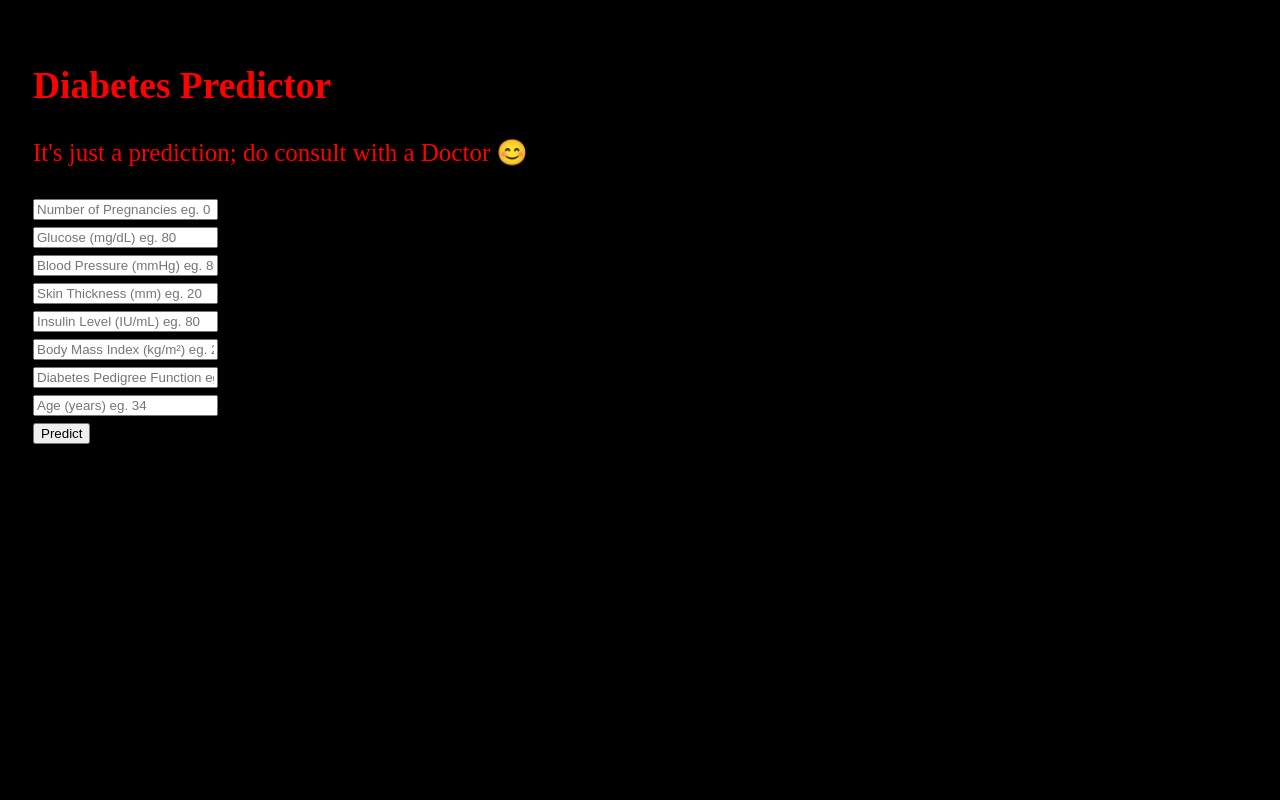
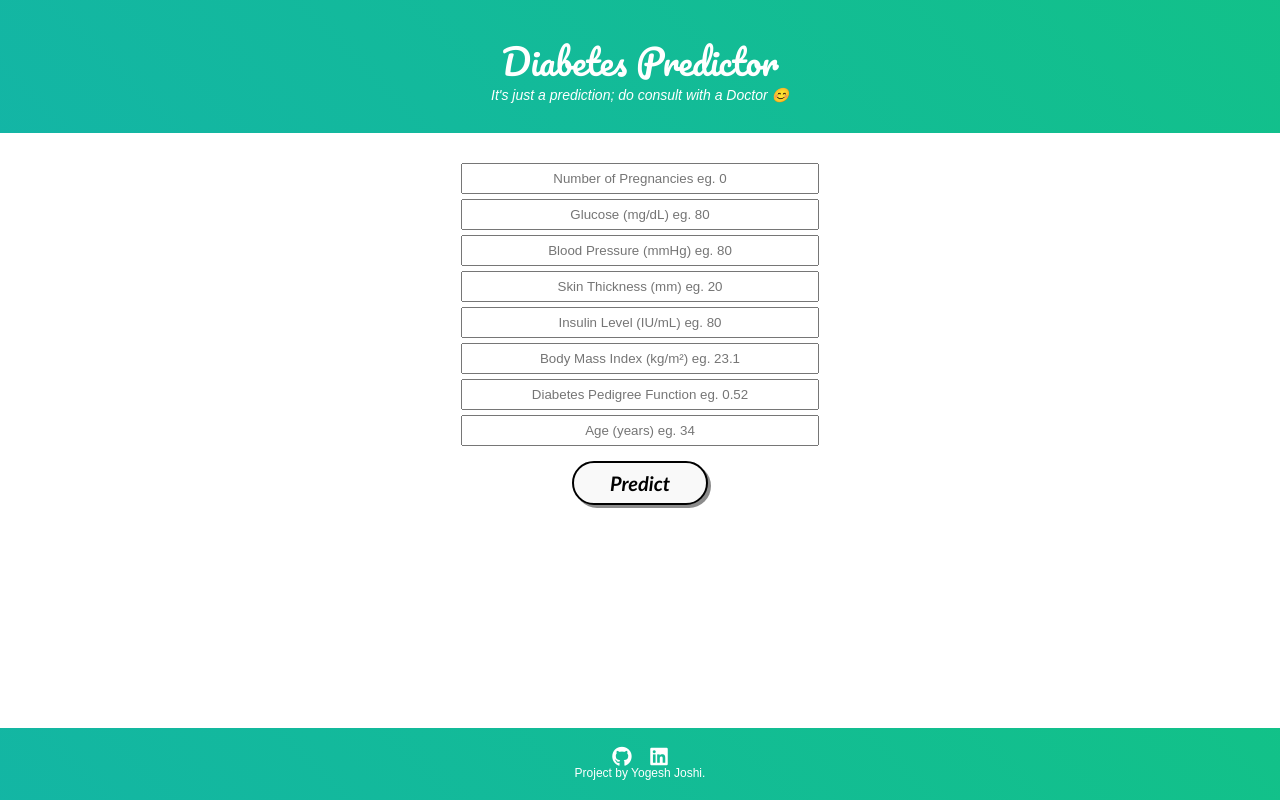
Before and after one commit to Yj8055/Microsoft-Intenship---Diabetes-predictor, a Flask app: page / in a window 1280 px wide. Run offline with Flask 2, Linux system fonts and the light colour scheme; parts of the project's set-up code (start-up, migrations or seed data) failed here and were passed over; some libraries are stand-ins or nearby versions.

Commit message:
Update index.html

```diff
--- a/templates/index.html
+++ b/templates/index.html
@@ -4,40 +4,16 @@
     <head>
         <meta charset="utf-8">
         <title>Diabetes Predictor</title>
-
-        <style>
-            body {
-              padding: 25px;
-              background-color: white;
-              color: black;
-              font-size: 25px;
-            }
-            .dark-mode {
-              background-color: black;
-              color: white;
-            }
-            .light-mode {
-              background-color: white;
-              color: black;
-            }
-            body {
-  background-color: black;
-}
-
-h2 {
-  background-color: black;
-}
-
-div {
-  background-color: black;
-}
-          </style>
+        <link rel="shortcut icon" href="{{ url_for('static', filename='diabetes-favicon.ico') }}">
+        <link rel="stylesheet" type="text/css" href="{{ url_for('static', filename='styles.css') }}">
+        <script src="https://kit.fontawesome.com/5f3f547070.js" crossorigin="anonymous"></script>
+        <link href="https://fonts.googleapis.com/css2?family=Pacifico&display=swap" rel="stylesheet">
     </head>
 
     <body>
 
         <!-- Website Title -->
-    	<div style="color:red" class="container">
+    	<div class="container">
             <h2 class='container-heading'><span class="heading_font">Diabetes Predictor</span></h2>
             <div class='description'>
     			<p>It's just a prediction; do consult with a Doctor 😊</p>
@@ -45,7 +21,7 @@ div {
     	</div>
 
         <!-- Text Area -->
-    	<div style="color:red" class="ml-container">
+    	<div class="ml-container">
     		<form action="{{ url_for('predict') }}" method="POST">
                 <input class="form-input" type="text" name="pregnancies" placeholder="Number of Pregnancies eg. 0"><br>
                 <input class="form-input" type="text" name="glucose" placeholder="Glucose (mg/dL) eg. 80"><br>
@@ -61,7 +37,7 @@ div {
     	</div>
 
         <!-- Footer -->
-       <div  class='footer'>
+       <div class='footer'>
            <div class="contact">
                <a target="_blank" href="https://github.com/Yj8055"><i class="fab fa-github fa-lg contact-icon"></i></a>
                <a target="_blank" href="https://www.linkedin.com/in/yogesh-joshi-b25968205/"><i class="fab fa-linkedin fa-lg contact-icon"></i></a>
```
